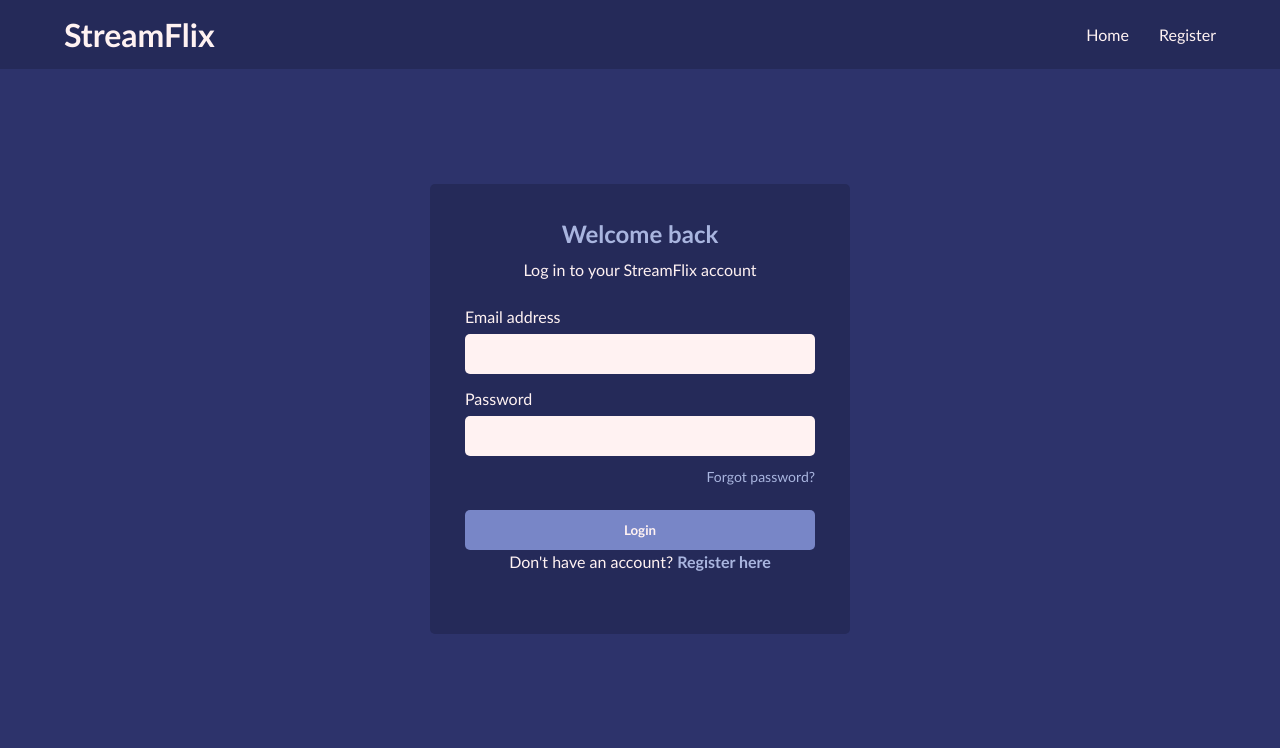
After one commit to Aynur17/StreamFlix, a Spring Boot app: page /login.html in a window 1280 px wide. The commit adds this page. Shown: the top 748 px of the page. Run offline with Spring Boot 4, Linux system fonts and the light colour scheme.

Commit message:
Created static register and login page

```diff
--- a/demo/src/main/resources/static/css/style.css
+++ b/demo/src/main/resources/static/css/style.css
@@ -130,3 +130,74 @@ button:hover {
     color: #666B91;
     font-size: 14px;
 }
+
+/* Login and registration */
+
+.container {
+    min-height: 85vh;
+    display: flex;
+    justify-content: center;
+    align-items: center;
+    padding: 30px;
+}
+
+.authorization-box {
+    background-color: #252A59;
+    width: 100%;
+    max-width: 420px;
+    padding: 35px;
+    border-radius: 5px;
+}
+
+.authorization-box h2 {
+    background-color: #252A59;
+    color: #A9B5DF;
+    margin-bottom: 10px;
+    text-align: center;
+}
+
+.authorization-box p {
+    text-align: center;
+    margin-bottom: 25px;
+    line-height: 1.5;
+}
+
+.authorization-box label {
+    display: block;
+    margin-bottom: 8px;
+    margin-top: 15px;
+}
+
+.authorization-box input {
+    width: 100%;
+    padding: 12px;
+    border: none;
+    border-radius: 5px;
+    background-color: #FFF2F2;
+    color: #2D336B;
+}
+
+.authorization-button {
+    width: 100%;
+    margin-top: 25px;
+}
+
+.forgot-password {
+    display: block;
+    text-align: right;
+    margin-top: 12px;
+    color: #A9B5DF;
+    text-decoration: none;
+    font-size: 14px;
+}
+
+.link a {
+    color: #A9B5DF;
+    text-decoration: none;
+    font-weight: bold;
+}
+
+.link a:hover,
+.forgot-password:hover {
+    text-decoration: underline;
+}
--- a/demo/src/main/resources/static/index.html
+++ b/demo/src/main/resources/static/index.html
@@ -21,7 +21,9 @@
         <a href="#series">Series</a>
     </nav>
 
+    <a href="login.html" class="login-button">
     <button class="login-button">Login</button>
+    </a>
 </header>
 
 <main>
--- /dev/null
+++ b/demo/src/main/resources/static/login.html
@@ -0,0 +1,47 @@
+<!DOCTYPE html>
+<html lang="en">
+<head>
+    <meta charset="UTF-8">
+    <meta name="viewport" content="width=device-width, initial-scale=1.0">
+    <link rel="stylesheet" href="css/style.css">
+
+    <title>Login - StreamFlix</title>
+
+    <link rel="stylesheet" href="css/style.css">
+</head>
+
+    <body>
+
+    <header>
+        <h1>StreamFlix</h1>
+
+        <nav>
+            <a href="index.html">Home</a>
+            <a href="register.html">Register</a>
+        </nav>
+    </header>
+
+    <main class="container">
+
+        <div class="authorization-box">
+            <h2>Welcome back</h2>
+            <p>Log in to your StreamFlix account</p>
+
+            <form>
+                <label for="email">Email address</label>
+                <input type="email" name="email" id="email">
+
+                <label for="password">Password</label>
+                <input type="password" name="password" id="password">
+
+                <a href="#" class="forgot-password">Forgot password?</a> <!-- later add: forgot-password.html -->
+
+                <button type="submit" class="authorization-button">Login</button>
+            </form>
+
+            <p class="link">Don't have an account? <a href="register.html">Register here</a></p>
+
+        </div>
+    </main>
+
+    </body>
```
Also changed, not shown: demo/src/main/resources/static/register.html (added, +43 -0 lines).
